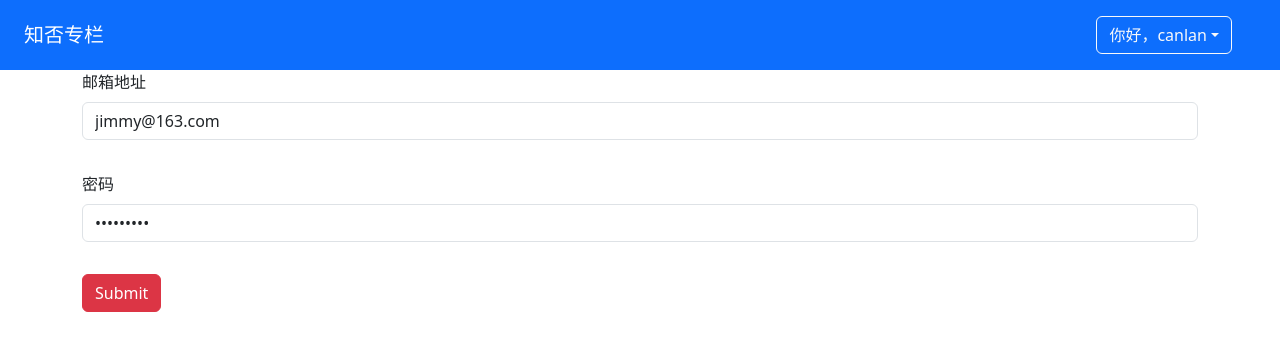
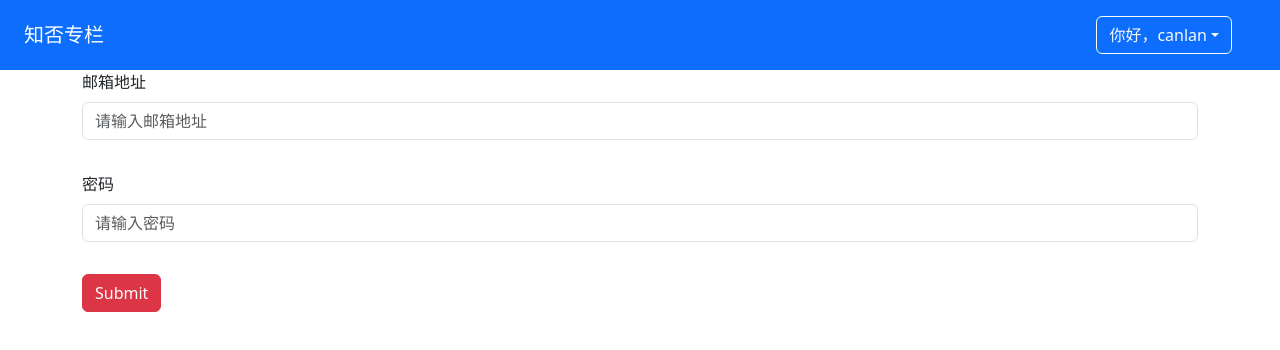
Before and after one commit to canlan527/vue3-zhifou, a Vue app: page / in a window 1280 px wide. Shown: the top 350 px of the page. Built offline with nearby package versions, Linux system fonts and the light colour scheme.

Commit message:
validateform基本完成

```diff
--- a/src/App.vue
+++ b/src/App.vue
@@ -82,12 +82,12 @@ export default defineComponent({
 
     // 表单验证
     const emailRef = reactive({
-      val: 'jimmy@163.com',
+      val: '',
       error: false,
       message: ''
     })
     const passwordRef = reactive({
-      val: '123456aaa',
+      val: '',
       error: false,
       message: ''
     })
--- a/src/components/ValidateForm.vue
+++ b/src/components/ValidateForm.vue
@@ -15,8 +15,11 @@
 import { defineComponent, onUnmounted } from 'vue'
 import mitt from 'mitt'
 
+
+type funcType = () => boolean
+
 type Events = {
-  'form-validate-success': string
+  'form-validate-success': funcType
 }
 
 export const emitter = mitt<Events>()
@@ -25,13 +28,17 @@ export default defineComponent({
   name: 'ValidateForm',
   emits: ['submit'],
   setup(props, { emit}) {
+    let funcArr: funcType[] = []
+
     const handleSubmit = () => {
-      emit('submit', true)
+      // 表单验证
+      const result = funcArr.map(func => func()).every(item => item)
+
+      emit('submit', result)
     }
 
-    const formValidateSuccess = (val: string) => {
-      // 表单验证成功后执行的逻辑
-      console.log('表单验证成功', val)
+    const formValidateSuccess = (func: funcType) => {
+      funcArr.push(func)
     }
     // 添加监听事件
     emitter.on('form-validate-success', formValidateSuccess)
@@ -39,6 +46,7 @@ export default defineComponent({
     // 组件销毁时移除监听事件
     onUnmounted(() => {
       emitter.off('form-validate-success', formValidateSuccess)
+      funcArr = []
     })
 
     return {
--- a/src/components/ValidateInput.vue
+++ b/src/components/ValidateInput.vue
@@ -1,7 +1,7 @@
 <template>
   <div class="validate-input-container pb-3">
     <input class="form-control" :class="{ 'is-invalid': inputRef.error }" v-bind="$attrs" :value="modelValue"
-      @input="updateValue" @blur="validate(inputRef.val)">
+      @input="updateValue" @blur="validate()">
     <div v-if="inputRef.error" class="invalid-feedback">{{ inputRef.message }}</div>
   </div>
 </template>
@@ -42,10 +42,11 @@ export default defineComponent({
       emit('update:modelValue', targetVal)
     }
 
-    const validate = (val: string) => {
+    const validate = () => {
       if (props.rules) {
         const allPassed = props.rules.every(rule => {
           let passed = true
+          let val = inputRef.val
           switch (rule.type) {
             case 'required':
               passed = val.trim() !== ''
@@ -75,11 +76,12 @@ export default defineComponent({
         inputRef.error = !allPassed
         return allPassed
       }
+      return true
     }
 
     onMounted(() => {
       // 触发emitter监听事件
-      emitter.emit('form-validate-success', inputRef.val)
+      emitter.emit('form-validate-success', validate)
     })
 
     return {
```
